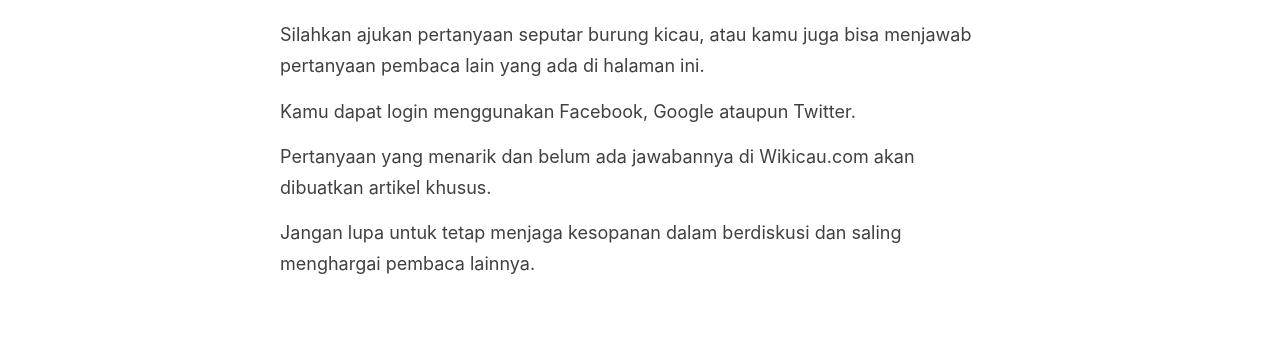
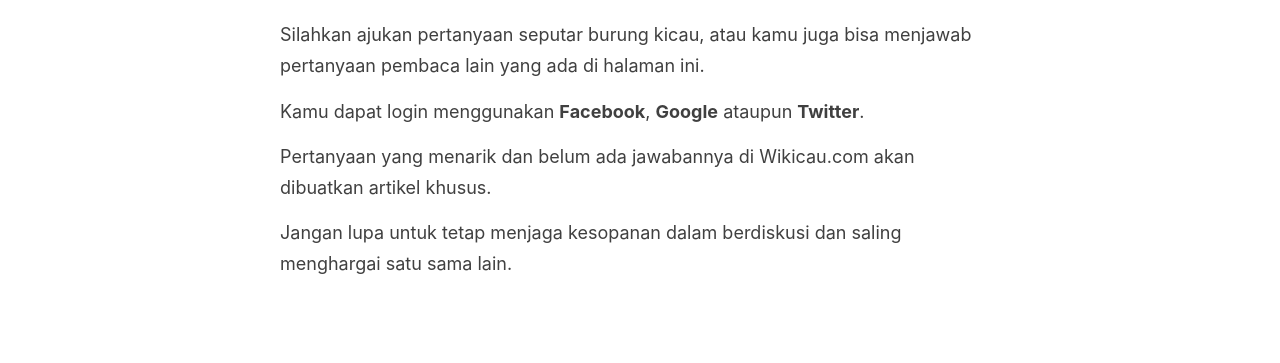
Before and after one commit to wikicau/wikicau.github.io, a Jekyll site: the page built from _pages/forum.md, in a window 1280 px wide. Shown: the part 225-588 px from the top of the page. Built offline with Jekyll 4.4.1, drawn with Linux system fonts in a browser that asks for light colours; comment, search, counter and statistics services are not loaded.

Commit message:
remove post date from index

```diff
--- a/_pages/forum.md
+++ b/_pages/forum.md
@@ -6,10 +6,10 @@
 
 Silahkan ajukan pertanyaan seputar burung kicau, atau kamu juga bisa menjawab pertanyaan pembaca lain yang ada di halaman ini.
 
-Kamu dapat login menggunakan Facebook, Google ataupun Twitter.
+Kamu dapat login menggunakan **Facebook**, **Google** ataupun **Twitter**.
 
 Pertanyaan yang menarik dan belum ada jawabannya di Wikicau.com akan dibuatkan artikel khusus.
 
-Jangan lupa untuk tetap menjaga kesopanan dalam berdiskusi dan saling menghargai pembaca lainnya.
+Jangan lupa untuk tetap menjaga kesopanan dalam berdiskusi dan saling menghargai satu sama lain.
 
 {% include disqus.html %}
--- a/index.html
+++ b/index.html
@@ -7,10 +7,6 @@
     <article class="post">
       <a href="{{ site.baseurl }}{{ post.url }}">
         <h1>{{ post.title }}</h1>
-
-        <div>
-          <p class="post_date">{{ post.date | date: "%B %e, %Y" }}</p>
-        </div>
       </a>
       <div class="entry">
         {{ post.excerpt }}
```
